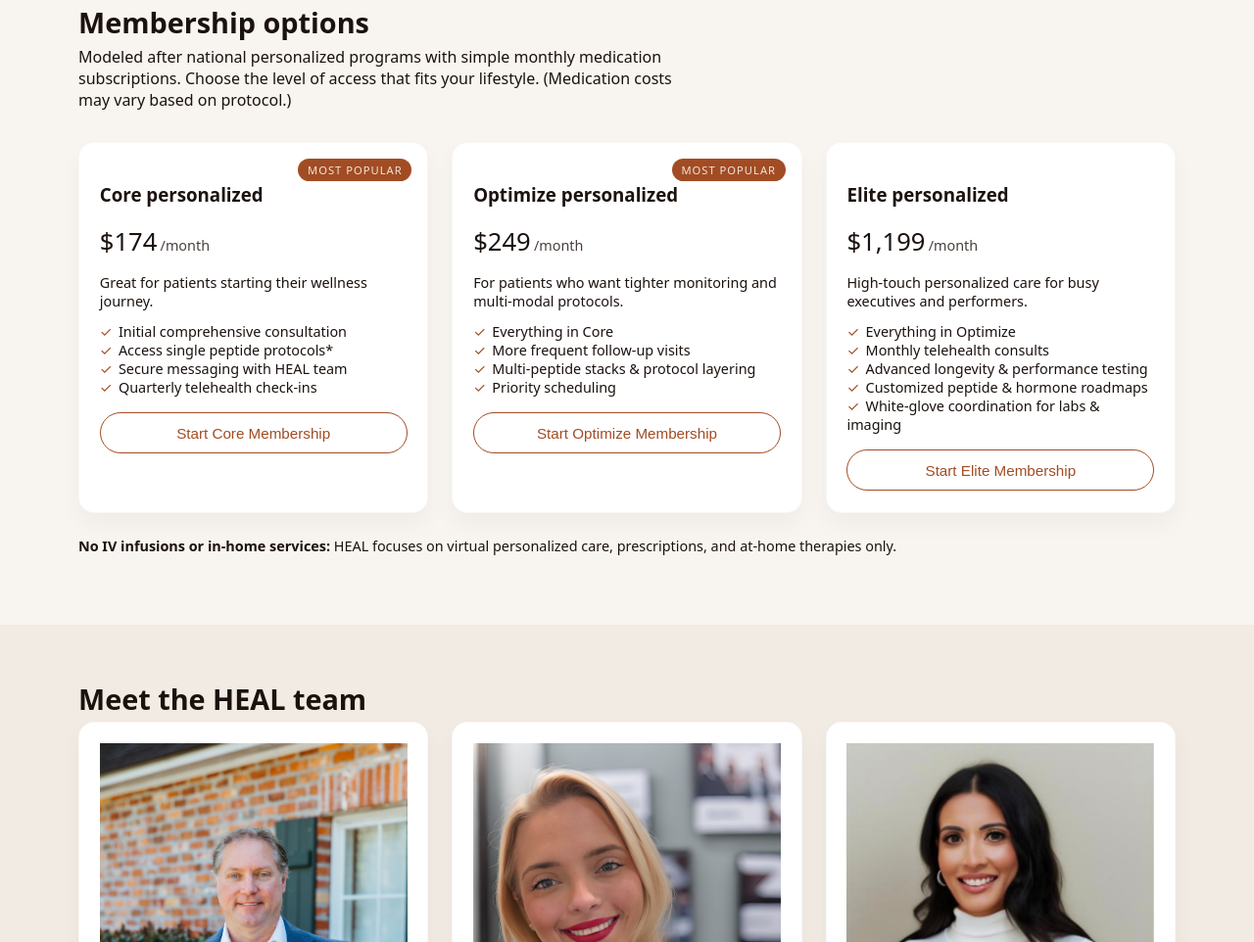
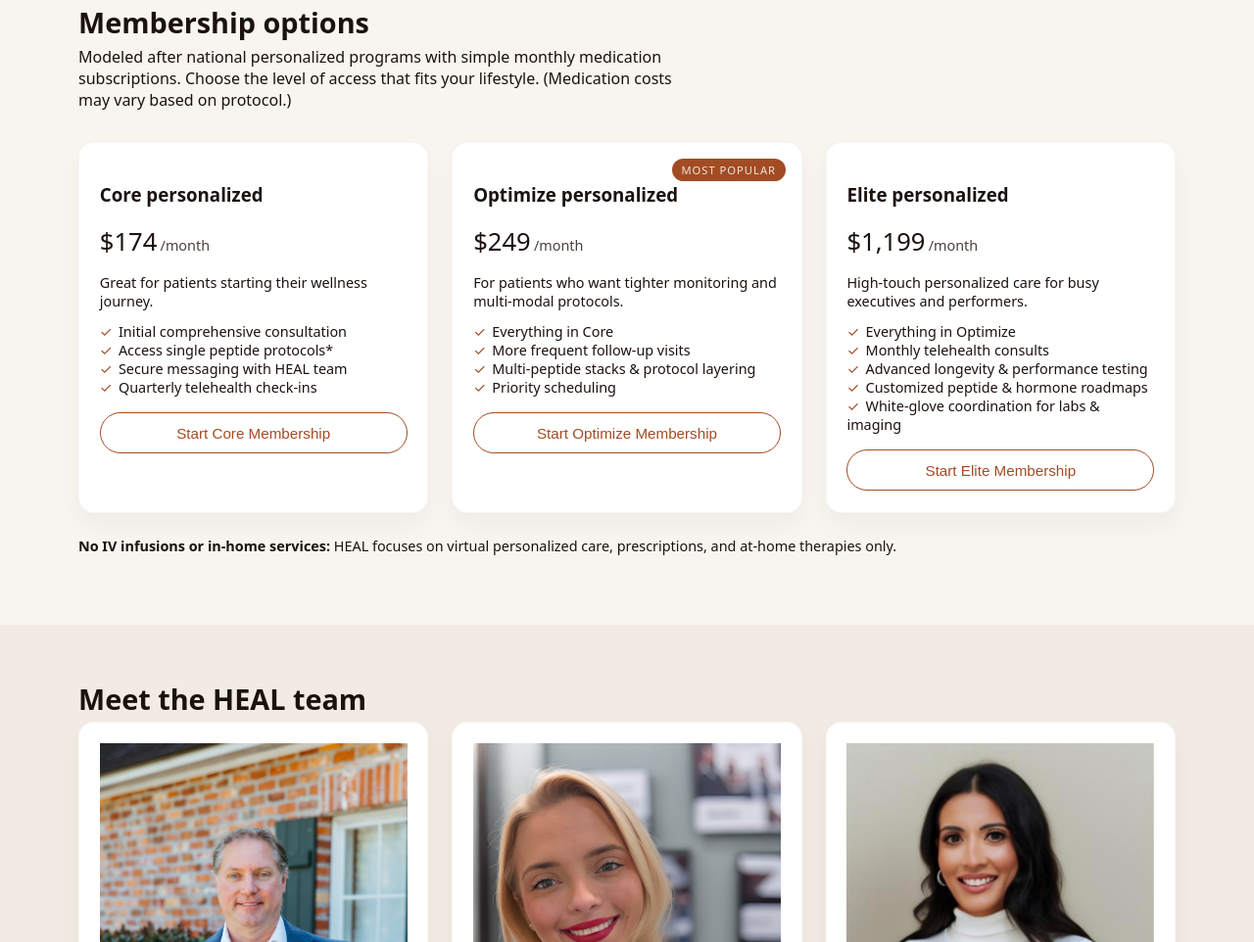
Before and after one commit to jmarino13/HEAL-3, a plain HTML site: page index.html in a window 1280 px wide. Shown: the part 2086-3048 px from the top of the page at 98% size. Drawn offline with Linux system fonts and the light colour scheme.

Commit message:
Update index.html

```diff
--- a/index.html
+++ b/index.html
@@ -179,7 +179,6 @@
       <div class="grid three membership-grid">
         <!-- Core -->
         <article class="card membership-card">
-          <div class="badge">Most popular</div>
           <h3>Core personalized</h3>
           <p class="price">$174<span>/month</span></p>
           <p class="subtext">Great for patients starting their wellness journey.</p>
```
